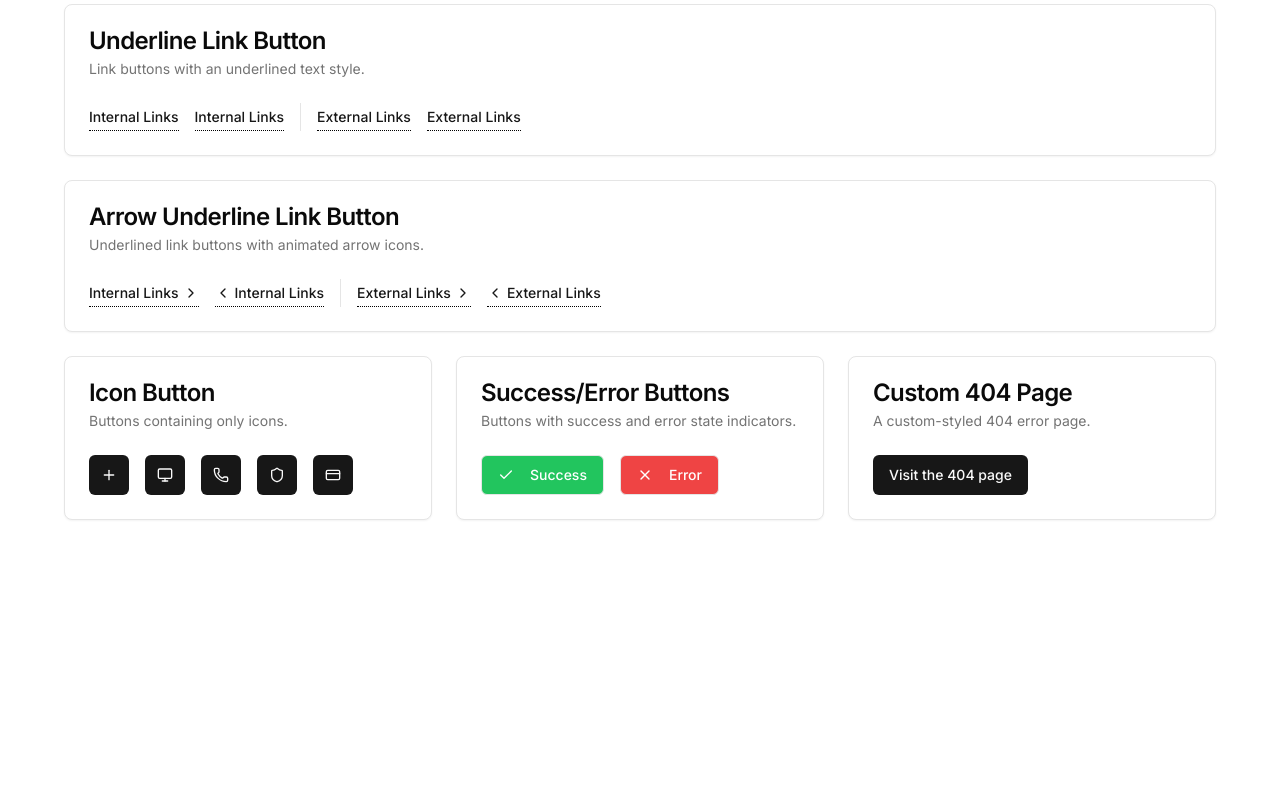
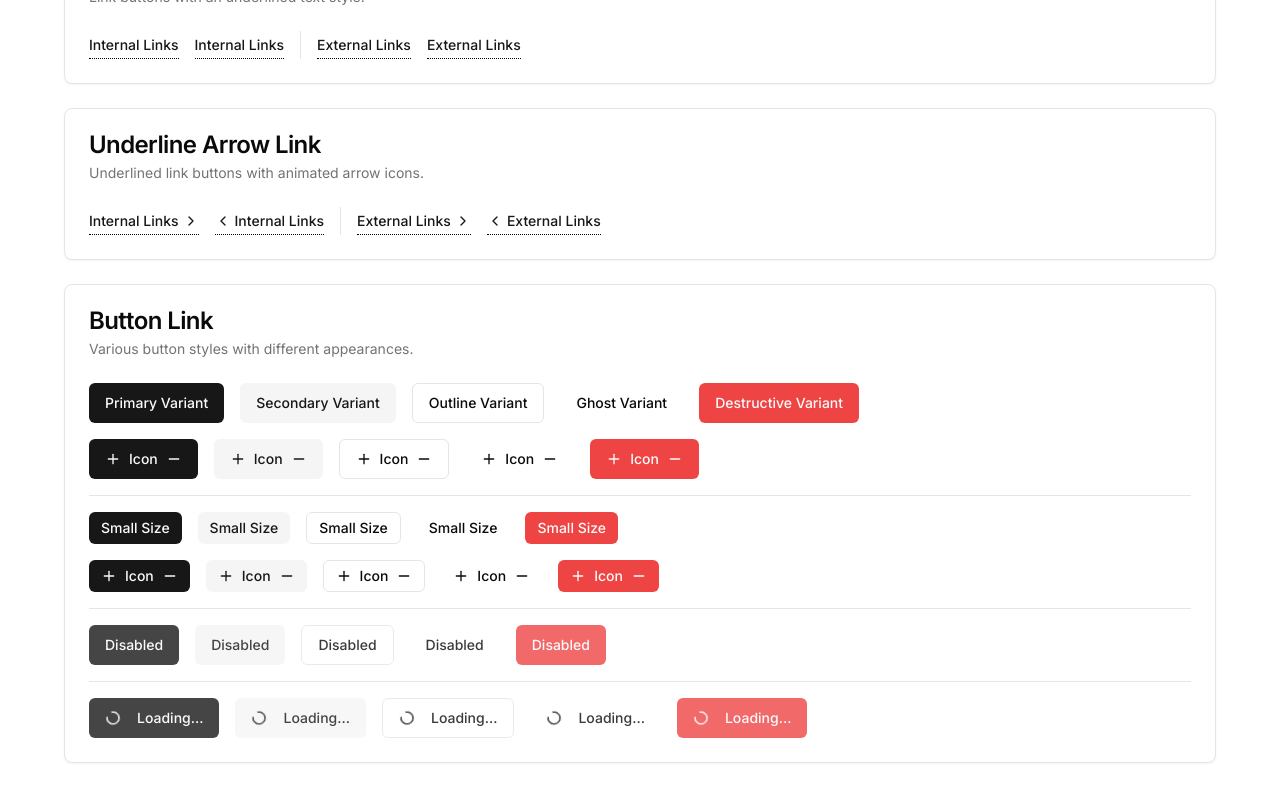
Before and after one commit to andrechandra/next-tailwind-starter, a Next.js app: page /components in a window 1280 px wide. Shown: the part 480-1265 px from the top of the page. Before the commit the page ends 1064 px from the top, so only its background shows below. Built offline with nearby package versions, Linux system fonts and the light colour scheme.

Commit message:
Added button state, more button and link styles.

```diff
--- a/app/[...not_found]/page.tsx
+++ b/app/[...not_found]/page.tsx
@@ -1,4 +1,5 @@
-import { Button } from '@/components/ui/button'
+import { LinkButton } from '@/components/ui/link-button'
+import { ArrowLeft } from 'lucide-react'
 import { Metadata } from 'next'
 import Link from 'next/link'
 
@@ -20,11 +21,12 @@ export default function ErrorPage() {
           changed, or is temporarily unavailable.
         </p>
         <div className="pt-4">
-          <Link href="/">
-            <Button variant="link_left" className="text-black dark:text-white ">
-              Return to homepage
-            </Button>
-          </Link>
+          <LinkButton variant="underline_link_left" asChild>
+            <Link href="/" className="flex items-center group">
+              <ArrowLeft className="w-4 h-4 transition-transform duration-300 group-hover:-translate-x-1" />
+              Back to Home
+            </Link>
+          </LinkButton>
         </div>
       </div>
     </main>
--- a/app/components/component-grid.tsx
+++ b/app/components/component-grid.tsx
@@ -20,6 +20,9 @@ import {
   X,
   ChevronRight,
   ChevronLeft,
+  PlusIcon,
+  MinusIcon,
+  Loader2,
 } from 'lucide-react'
 import Link from 'next/link'
 
@@ -27,28 +30,23 @@ export function ComponentGrid() {
   return (
     <div className="space-y-6">
       <div className="grid grid-cols-1 md:grid-cols-4 lg:grid-cols-6 gap-6">
+        {/* Unstyled Link */}
         <Card className="md:col-span-2 lg:col-span-6">
           <CardHeader>
-            <CardTitle>Text Button</CardTitle>
-            <CardDescription>
-              Various button styles with different appearances.
-            </CardDescription>
+            <CardTitle>Unstyled Link</CardTitle>
+            <CardDescription>Link buttons with no style.</CardDescription>
           </CardHeader>
           <CardContent className="flex gap-4 flex-wrap">
-            <Button>Primary Variant</Button>
-            <Button variant="secondary">Secondary Variant</Button>
-            <Button variant="outline">Outline Variant</Button>
-            <Button variant="ghost">Ghost Variant</Button>
-            <Button variant="link">Link Variant</Button>
-            <Button variant="destructive">Destructive Variant</Button>
-            <Button size="sm">Small Size</Button>
-            <Button size="lg">Large Size</Button>
+            <LinkButton variant="unstyled_link">Internal Links</LinkButton>
+            <Separator orientation="vertical" />
+            <LinkButton variant="unstyled_link">External Links</LinkButton>
           </CardContent>
         </Card>
 
+        {/* Underline Link */}
         <Card className="md:col-span-2 lg:col-span-6">
           <CardHeader>
-            <CardTitle>Underline Link Button</CardTitle>
+            <CardTitle>Underline Link</CardTitle>
             <CardDescription>
               Link buttons with an underlined text style.
             </CardDescription>
@@ -70,9 +68,10 @@ export function ComponentGrid() {
           </CardContent>
         </Card>
 
+        {/* Arrow Underline Link */}
         <Card className="md:col-span-2 lg:col-span-6">
           <CardHeader>
-            <CardTitle>Arrow Underline Link Button</CardTitle>
+            <CardTitle>Underline Arrow Link</CardTitle>
             <CardDescription>
               Underlined link buttons with animated arrow icons.
             </CardDescription>
@@ -106,6 +105,138 @@ export function ComponentGrid() {
           </CardContent>
         </Card>
 
+        {/* Button Link */}
+        <Card className="md:col-span-2 lg:col-span-6">
+          <CardHeader>
+            <CardTitle>Button Link</CardTitle>
+            <CardDescription>
+              Various button styles with different appearances.
+            </CardDescription>
+          </CardHeader>
+          <CardContent className="flex gap-4 flex-col">
+            {/* Default Size Button */}
+            <div className="flex gap-4">
+              <Button>Primary Variant</Button>
+              <Button variant="secondary">Secondary Variant</Button>
+              <Button variant="outline">Outline Variant</Button>
+              <Button variant="ghost">Ghost Variant</Button>
+              <Button variant="destructive">Destructive Variant</Button>
+            </div>
+            <div className="flex gap-4">
+              <Button>
+                <PlusIcon />
+                Icon
+                <MinusIcon />
+              </Button>
+              <Button variant="secondary">
+                <PlusIcon />
+                Icon
+                <MinusIcon />
+              </Button>
+              <Button variant="outline">
+                <PlusIcon />
+                Icon
+                <MinusIcon />
+              </Button>
+              <Button variant="ghost">
+                <PlusIcon />
+                Icon
+                <MinusIcon />
+              </Button>
+              <Button variant="destructive">
+                <PlusIcon />
+                Icon
+                <MinusIcon />
+              </Button>
+            </div>
+            <Separator />
+            {/* Small Size Button */}
+            <div className="flex gap-4">
+              <Button size="small">Small Size</Button>
+              <Button size="small" variant="secondary">
+                Small Size
+              </Button>
+              <Button size="small" variant="outline">
+                Small Size
+              </Button>
+              <Button size="small" variant="ghost">
+                Small Size
+              </Button>
+              <Button size="small" variant="destructive">
+                Small Size
+              </Button>
+            </div>
+            <div className="flex gap-4">
+              <Button size="small">
+                <PlusIcon className="w-2 h-2" />
+                Icon
+                <MinusIcon className="w-2 h-2" />
+              </Button>
+              <Button size="small" variant="secondary">
+                <PlusIcon />
+                Icon
+                <MinusIcon />
+              </Button>
+              <Button size="small" variant="outline">
+                <PlusIcon />
+                Icon
+                <MinusIcon />
+              </Button>
+              <Button size="small" variant="ghost">
+                <PlusIcon />
+                Icon
+                <MinusIcon />
+              </Button>
+              <Button size="small" variant="destructive">
+                <PlusIcon />
+                Icon
+                <MinusIcon />
+              </Button>
+            </div>
+            <Separator />
+            {/* Disabled Buttons */}
+            <div className="flex gap-4">
+              <Button state="disabled">Disabled</Button>
+              <Button state="disabled" variant="secondary">
+                Disabled
+              </Button>
+              <Button state="disabled" variant="outline">
+                Disabled
+              </Button>
+              <Button state="disabled" variant="ghost">
+                Disabled
+              </Button>
+              <Button state="disabled" variant="destructive">
+                Disabled
+              </Button>
+            </div>
+            <Separator />
+            {/* Loading Buttons */}
+            <div className="flex gap-4">
+              <Button state="loading">
+                <Loader2 className="mr-2 h-4 w-4 animate-spin" />
+                Loading...
+              </Button>
+              <Button state="loading" variant="secondary">
+                <Loader2 className="mr-2 h-4 w-4 animate-spin" />
+                Loading...
+              </Button>
+              <Button state="loading" variant="outline">
+                <Loader2 className="mr-2 h-4 w-4 animate-spin" />
+                Loading...
+              </Button>
+              <Button state="loading" variant="ghost">
+                <Loader2 className="mr-2 h-4 w-4 animate-spin" />
+                Loading...
+              </Button>
+              <Button state="loading" variant="destructive">
+                <Loader2 className="mr-2 h-4 w-4 animate-spin" />
+                Loading...
+              </Button>
+            </div>
+          </CardContent>
+        </Card>
+
         <Card className="md:col-span-2 lg:col-span-2">
           <CardHeader>
             <CardTitle>Icon Button</CardTitle>
@@ -115,16 +246,16 @@ export function ComponentGrid() {
             <Button size="icon">
               <Plus className="h-4 w-4" />
             </Button>
-            <Button size="icon">
+            <Button size="icon" variant="secondary">
               <Monitor className="h-4 w-4" />
             </Button>
-            <Button size="icon">
+            <Button size="icon" variant="outline">
               <Phone className="h-4 w-4" />
             </Button>
-            <Button size="icon">
+            <Button size="icon" variant="ghost">
               <Shield className="h-4 w-4" />
             </Button>
-            <Button size="icon">
+            <Button size="icon" variant="destructive">
               <CreditCard className="h-4 w-4" />
             </Button>
           </CardContent>
--- a/components/ui/button.tsx
+++ b/components/ui/button.tsx
@@ -17,18 +17,23 @@ const buttonVariants = cva(
         secondary:
           'bg-secondary text-secondary-foreground hover:bg-secondary/80',
         ghost: 'hover:bg-accent hover:text-accent-foreground',
-        link: 'text-primary underline-offset-4 hover:underline',
       },
       size: {
         default: 'h-10 px-4 py-2',
-        sm: 'h-9 rounded-md px-3',
-        lg: 'h-11 rounded-md px-8',
+        small: 'h-8 rounded-md px-3',
+        large: 'h-12 rounded-md px-8',
         icon: 'h-10 w-10',
+      },
+      state: {
+        default: 'cursor-pointer',
+        disabled: 'pointer-events-none opacity-80 cursor-not-allowed',
+        loading: 'pointer-events-none opacity-80 cursor-wait',
       },
     },
     defaultVariants: {
       variant: 'default',
       size: 'default',
+      state: 'default',
     },
   }
 )
@@ -40,11 +45,11 @@ export interface ButtonProps
 }
 
 const Button = React.forwardRef<HTMLButtonElement, ButtonProps>(
-  ({ className, variant, size, asChild = false, ...props }, ref) => {
+  ({ className, variant, size, state, asChild = false, ...props }, ref) => {
     const Comp = asChild ? Slot : 'button'
     return (
       <Comp
-        className={cn(buttonVariants({ variant, size, className }))}
+        className={cn(buttonVariants({ variant, size, state, className }))}
         ref={ref}
         {...props}
       />
--- a/components/ui/link-button.tsx
+++ b/components/ui/link-button.tsx
@@ -9,7 +9,7 @@ const buttonVariants = cva(
   {
     variants: {
       variant: {
-        default: 'text-primary underline-offset-4 hover:underline',
+        unstyled_link: 'text-primary',
         underline_link_left:
           'text-primary border-b border-dotted border-black dark:border-white relative w-fit after:absolute after:w-full after:scale-x-0 after:h-[0.05rem] after:bottom-0 after:left-0 after:origin-left after:bg-black dark:after:bg-white after:transition-transform after:duration-300 hover:after:scale-x-100 hover:after:origin-right',
         underline_link_right:
@@ -17,13 +17,13 @@ const buttonVariants = cva(
       },
       size: {
         default: 'h-7',
-        sm: 'h-6',
-        lg: 'h-8',
+        small: 'h-6',
+        large: 'h-8',
         icon: 'h-7 w-7',
       },
     },
     defaultVariants: {
-      variant: 'default',
+      variant: 'unstyled_link',
       size: 'default',
     },
   }
```
